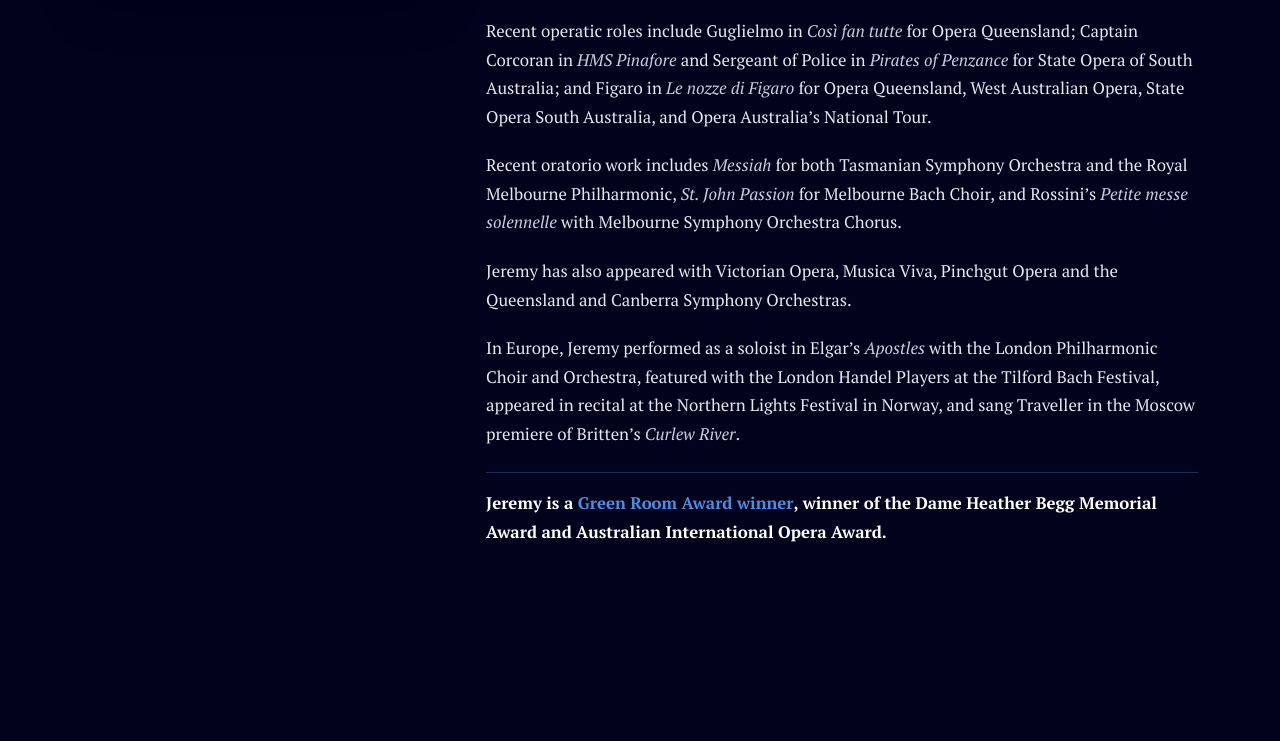
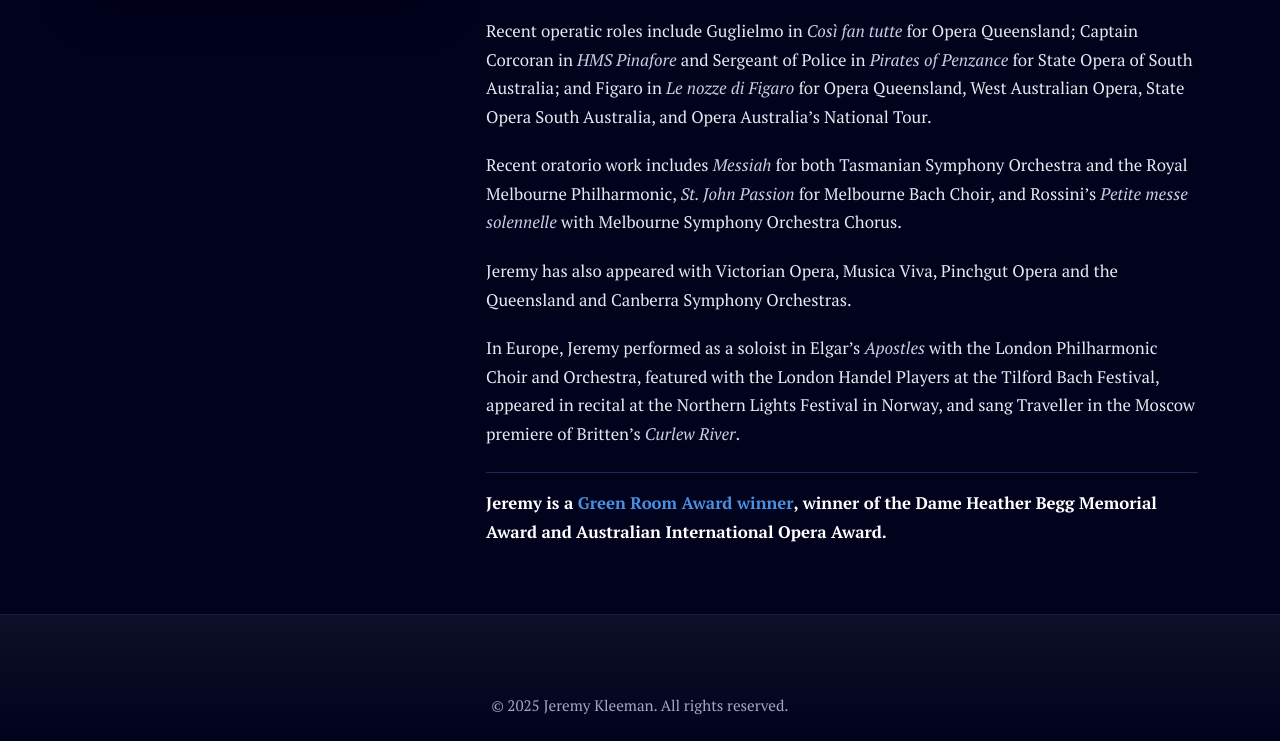
Before and after one commit to jklmn15/jeremykleeman-website, a plain HTML site: page biography.html in a window 1280 px wide. Shown: the part 590-1331 px from the top of the page. Before the commit the page ends 1204 px from the top, so only its background shows below. Drawn offline with nearby package versions, Linux system fonts and the light colour scheme.

Commit message:
Update biography.html

```diff
--- a/biography.html
+++ b/biography.html
@@ -133,5 +133,18 @@
 <script src="https://cdn.jsdelivr.net/npm/bootstrap@5.2.3/dist/js/bootstrap.bundle.min.js"
         integrity="sha384-kenU1KFdBIe4zVF0s0G1M5b4hcpxyD9F7jL+jjXkk+Q2h455rYXK/7HAuoJl+0I4" crossorigin="anonymous"></script>
 
+<!-- ==================== FOOTER PLACEHOLDER ==================== -->
+<div id="footer-placeholder"></div>
+
+<script>
+  // Dynamically load the shared footer
+  fetch('footer.html')
+    .then(res => res.text())
+    .then(html => {
+      document.getElementById('footer-placeholder').innerHTML = html;
+    })
+    .catch(err => console.error('Error loading footer:', err));
+</script>
+
 </body>
 </html>
```
